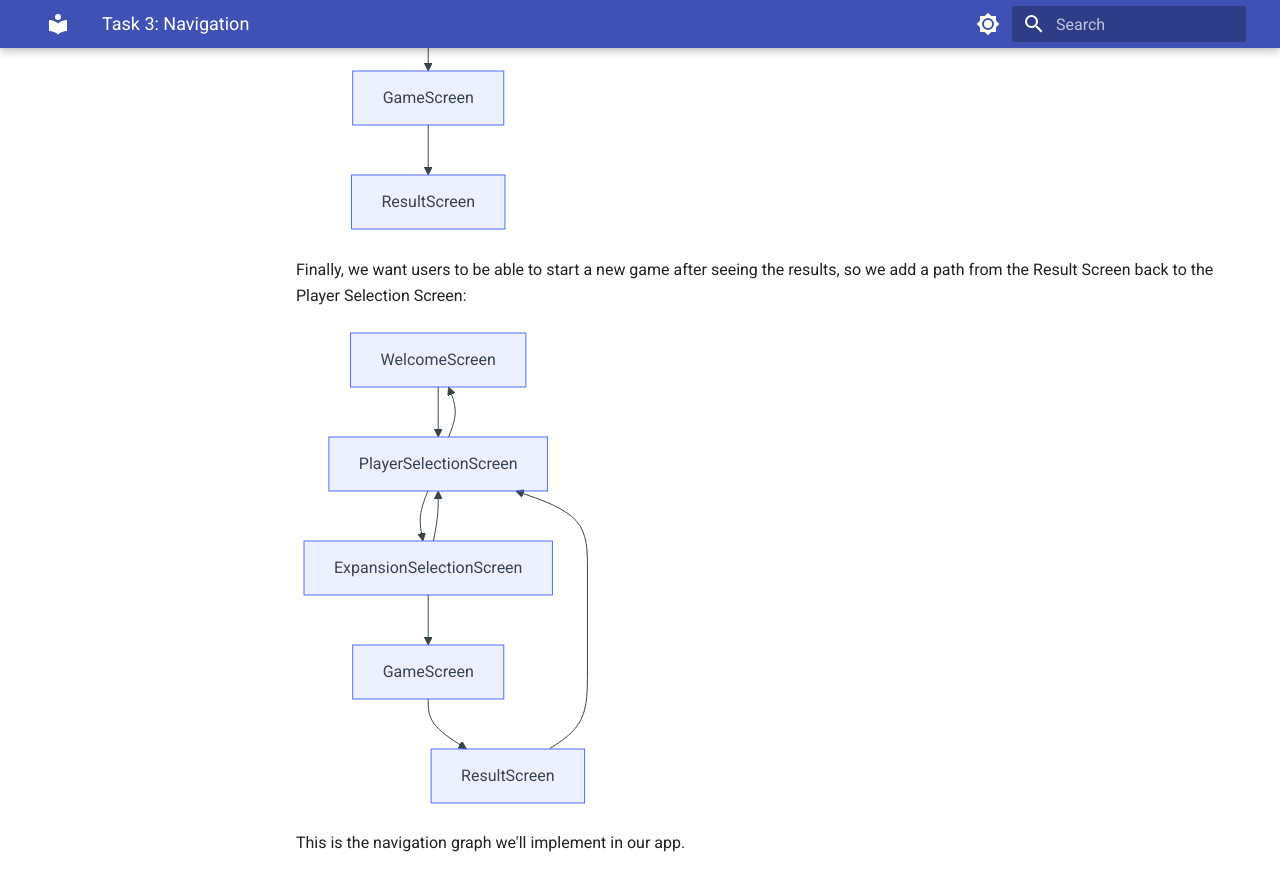
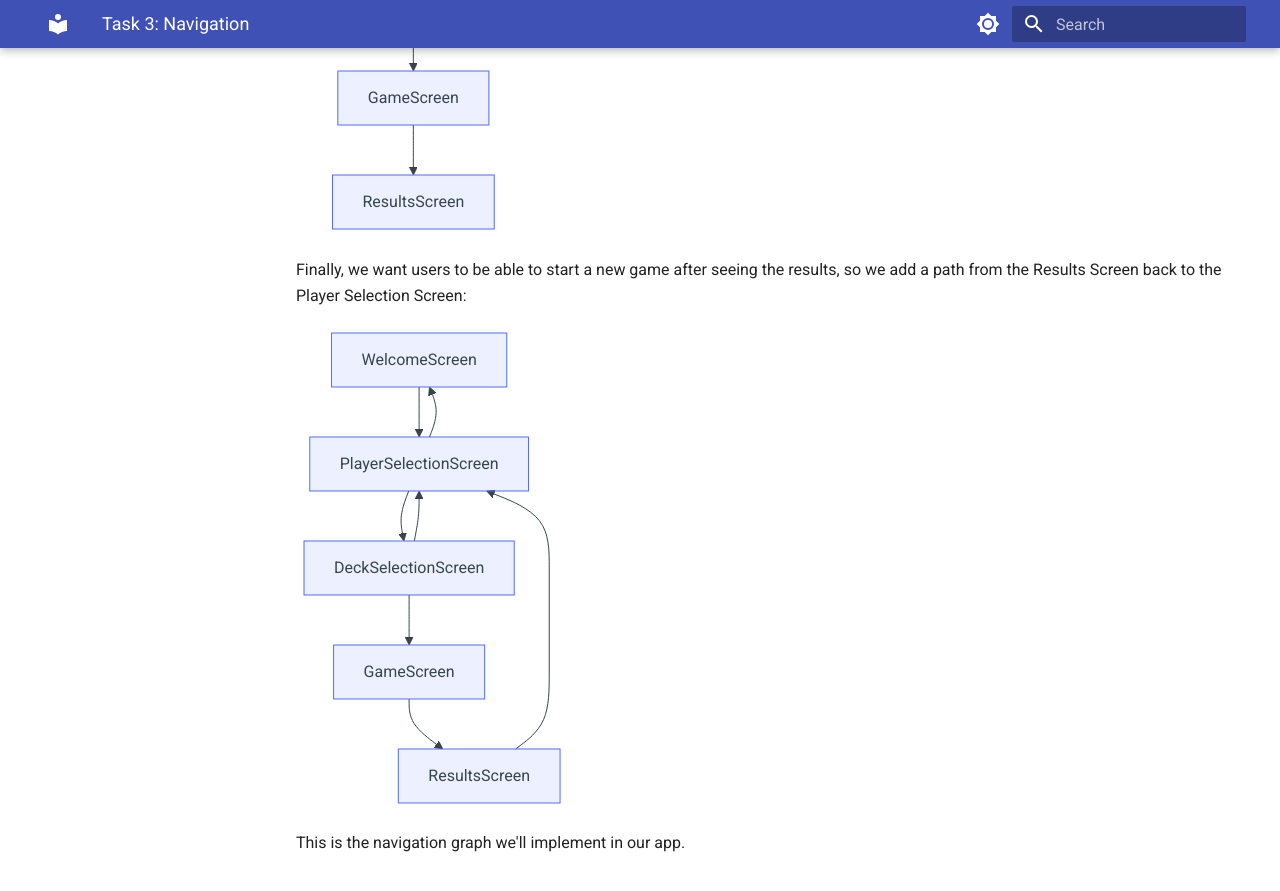
Before and after one commit to kirschkakao/Kotlin-Multiplatform-Training, an MkDocs documentation site: the page built from docs/day2/task3.md, in a window 1280 px wide and 900 px high, scrolled down 1502 px. Shown: the top 891 px of the window. Built offline with MkDocs 1.6.1 and Material for MkDocs 9.7.7, drawn with Linux system fonts in a browser that asks for light colours; part of the change alters nothing that is shown; some of the changed text lies outside the part shown.

Commit message:
streamline screen naming

````diff
--- a/docs/day2/task3.md
+++ b/docs/day2/task3.md
@@ -8,34 +8,34 @@ A navigation graph is a visual representation of the different paths a user can
 
 - Welcome Screen
 - Player Selection Screen
-- Expansion Selection Screen
+- Deck Selection Screen
 - Game Screen
-- Result Screen
+- Results Screen
 
 One way to connect these screens is to simply navigate to the next screen in the flow after a certain user interaction. For example, a "Start" button on the Welcome screen or a "Continue" button on the two selection screens would create a navigation graph like this:
 
 ```mermaid
 flowchart TB
-    WelcomeScreen --> PlayerSelectionScreen --> ExpansionSelectionScreen --> GameScreen --> ResultScreen
+    WelcomeScreen --> PlayerSelectionScreen --> DeckSelectionScreen --> GameScreen --> ResultsScreen
 ```
 
 However, this graph doesn't let users go back to previous screens — for example, if they want to change the number of players after selecting an expansion. To allow this, we can add back navigation:
 
 ```mermaid
 flowchart TB
-    WelcomeScreen --> PlayerSelectionScreen --> ExpansionSelectionScreen --> GameScreen --> ResultScreen
+    WelcomeScreen --> PlayerSelectionScreen --> DeckSelectionScreen --> GameScreen --> ResultsScreen
     PlayerSelectionScreen --> WelcomeScreen
-    ExpansionSelectionScreen --> PlayerSelectionScreen
+    DeckSelectionScreen --> PlayerSelectionScreen
 ```
 
-Finally, we want users to be able to start a new game after seeing the results, so we add a path from the Result Screen back to the Player Selection Screen:
+Finally, we want users to be able to start a new game after seeing the results, so we add a path from the Results Screen back to the Player Selection Screen:
 
 ```mermaid
 flowchart TB
-    WelcomeScreen --> PlayerSelectionScreen --> ExpansionSelectionScreen --> GameScreen --> ResultScreen
+    WelcomeScreen --> PlayerSelectionScreen --> DeckSelectionScreen --> GameScreen --> ResultsScreen
     PlayerSelectionScreen --> WelcomeScreen
-    ExpansionSelectionScreen --> PlayerSelectionScreen
-    ResultScreen --> PlayerSelectionScreen
+    DeckSelectionScreen --> PlayerSelectionScreen
+    ResultsScreen --> PlayerSelectionScreen
 ```
 
 This is the navigation graph we'll implement in our app.
````
